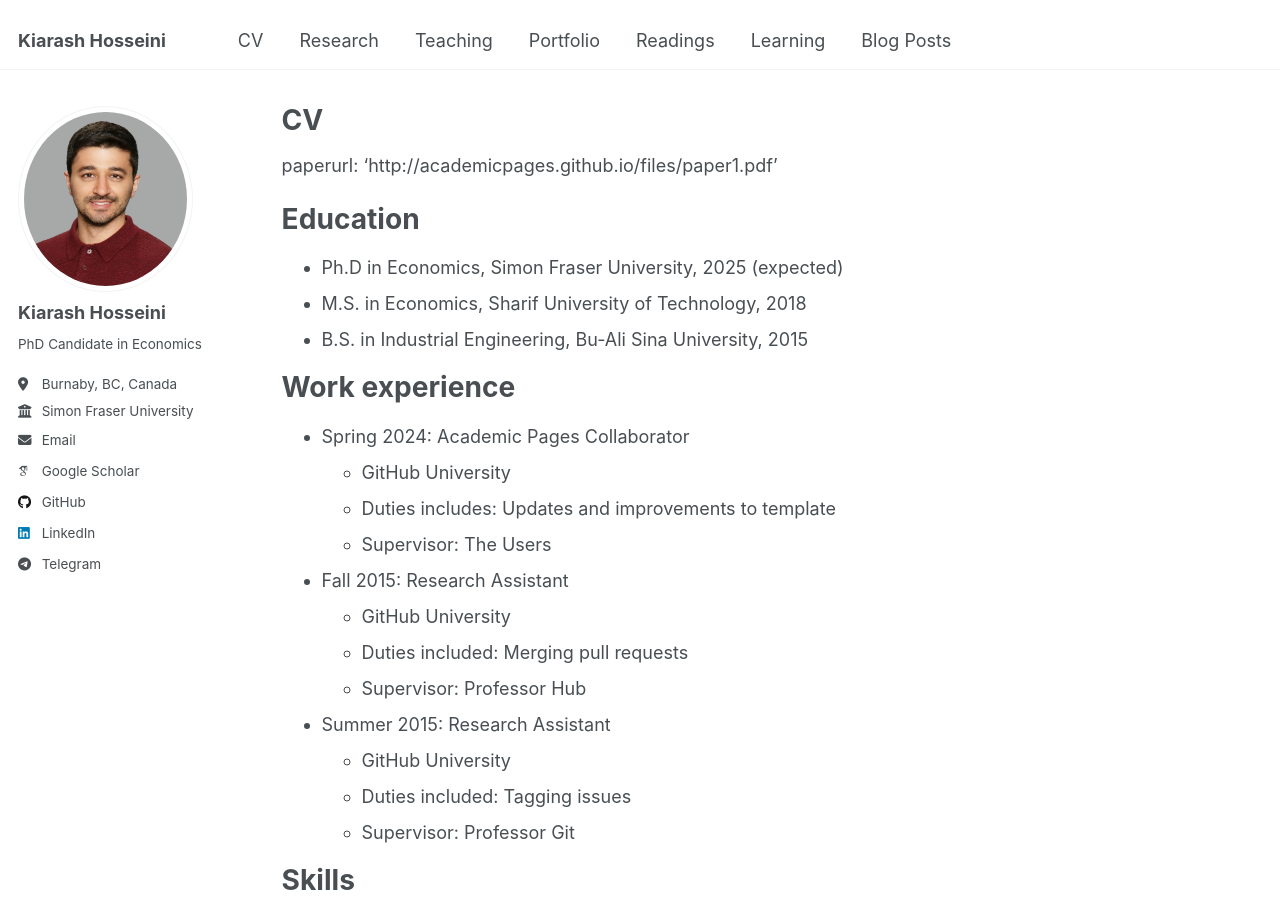
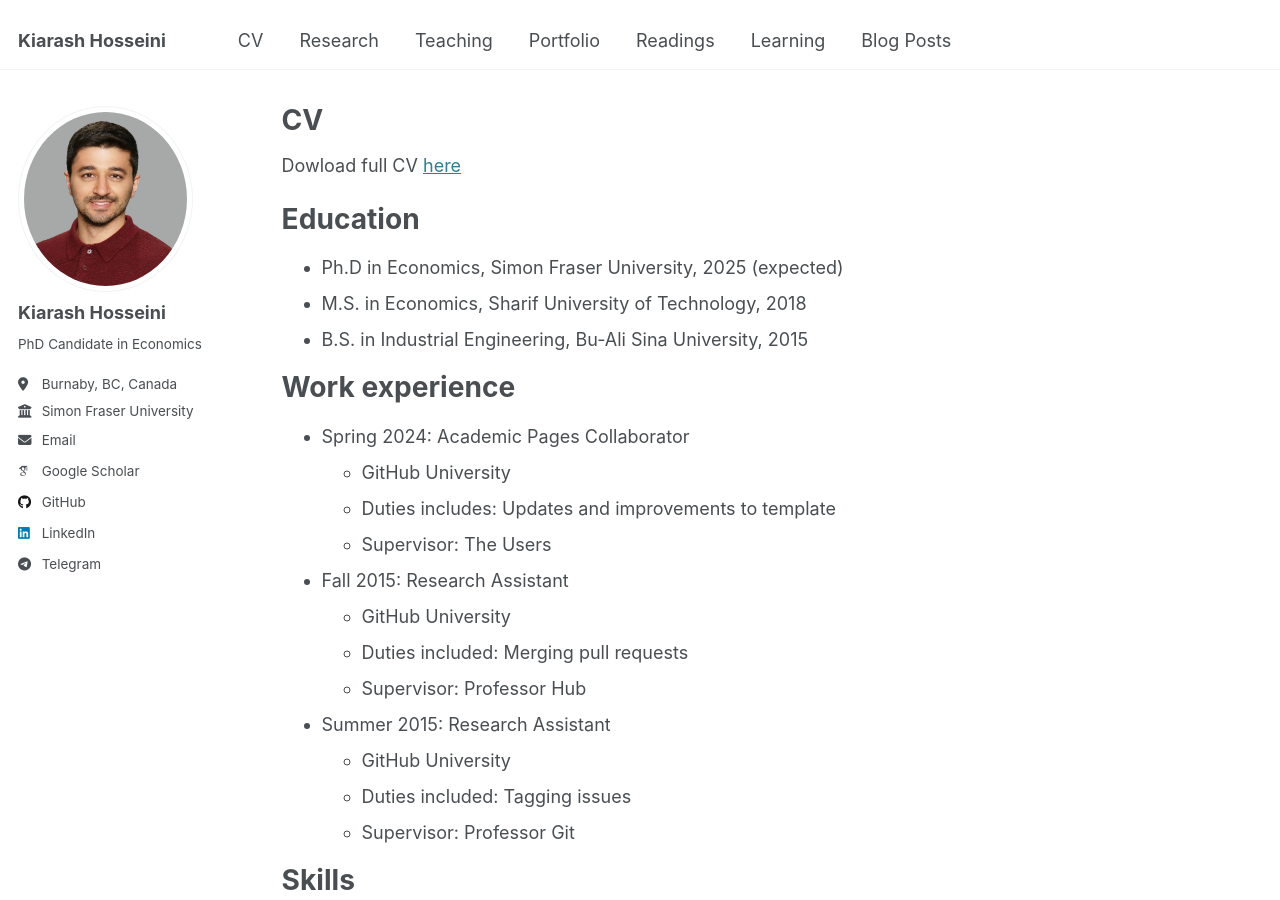
Before and after one commit to k-hosseini/k-hosseini.github.io, a Jekyll site: the page built from _pages/cv.md, in a window 1280 px wide and 900 px high. Built offline with Jekyll 4.4.1, drawn with Linux system fonts in a browser that asks for light colours; some web fonts are replaced.

Commit message:
Update cv.md

```diff
--- a/_pages/cv.md
+++ b/_pages/cv.md
@@ -7,11 +7,10 @@ redirect_from:
   - /resume
 ---
 
-paperurl: 'http://academicpages.github.io/files/paper1.pdf'
+{% include base_path %}
 
+Dowload full CV [here](https://k-hosseini.github.io/files/paper1.pdf)
 
-
-{% include base_path %}
 
 Education
 ======
```
